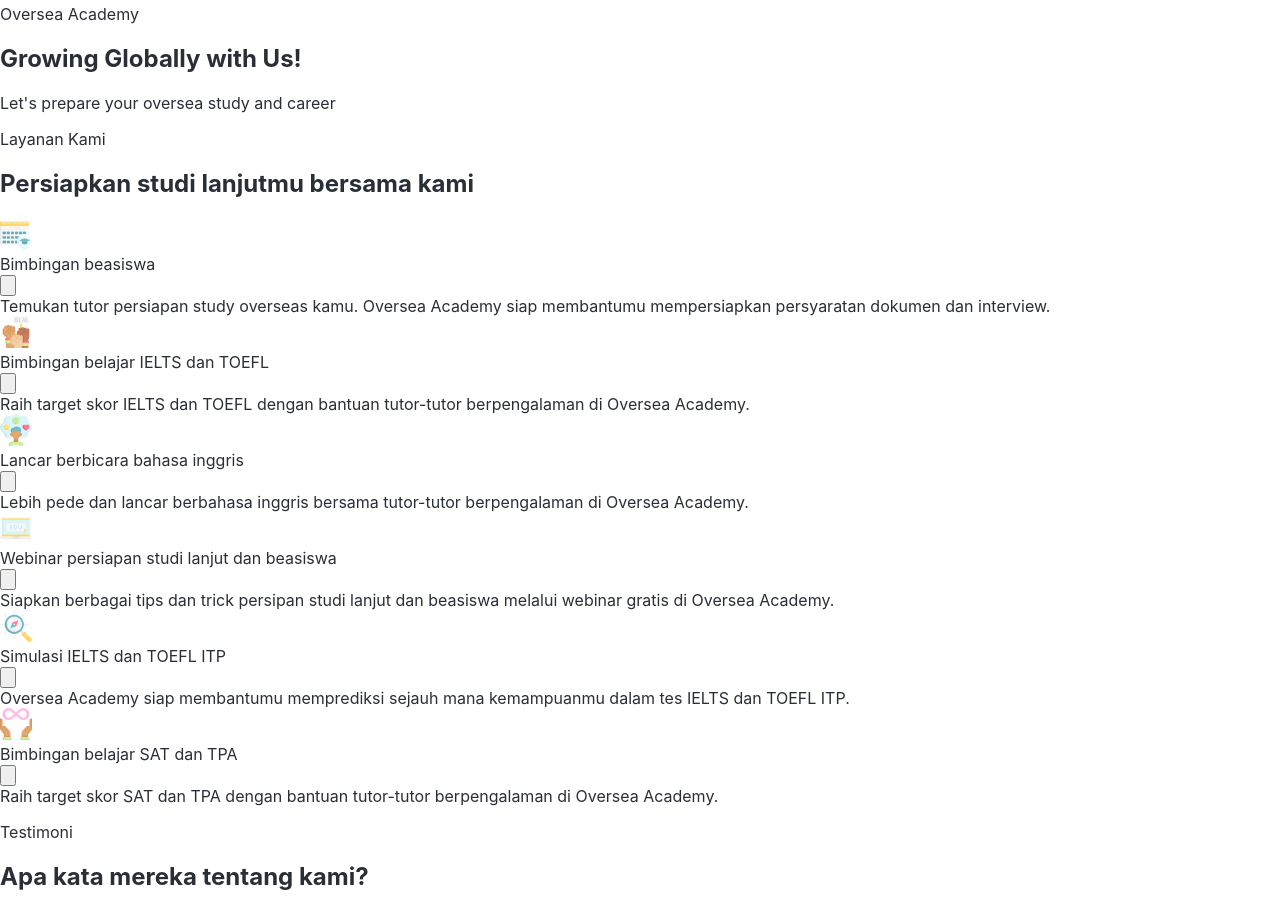
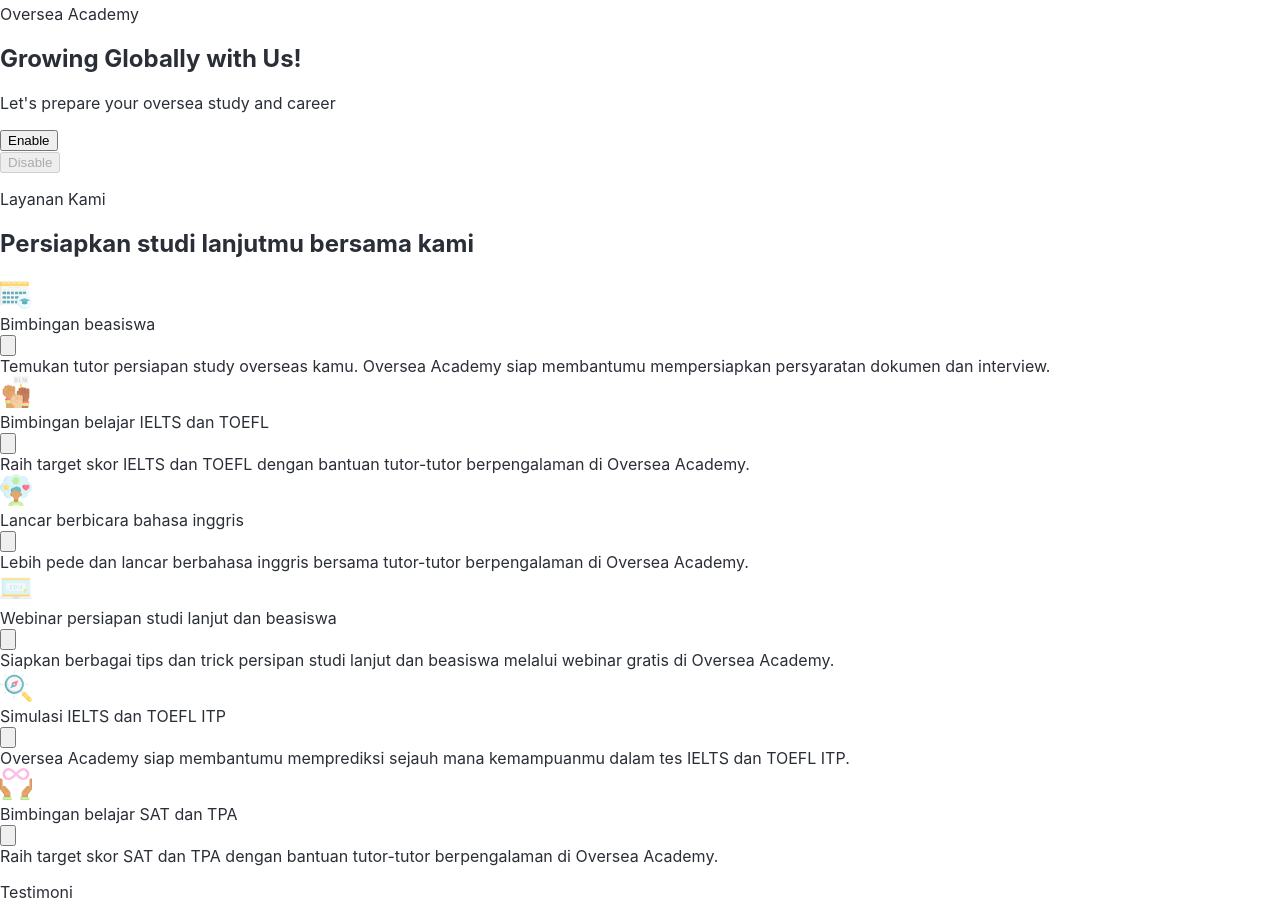
Before and after one commit to oversea-academy/oversea-client, a Next.js app: page / in a window 1280 px wide. Shown: the part 1720-2629 px from the top of the page. Built offline with nearby package versions, Linux system fonts and the light colour scheme; no server answers.

Commit message:
feat: add button component

```diff
--- /dev/null
+++ b/components/Button/index.js
@@ -0,0 +1,19 @@
+const Button = ({ title, isDisabled, onClick }) => (
+    <button
+        className={`
+        py-2 px-6 w-full rounded-full text-base text-primary-content font-medium
+        bg-gradient-to-r from-primary to-accent
+        ${isDisabled
+            ? `cursor-default`
+            : `hover:from-secondary hover:to-accent
+                transition transform hover:scale-105
+                motion-reduce:transition-none motion-reduce:transform-none`
+        }
+        `}
+        disabled={isDisabled}
+        onClick={onClick}>
+        {title}
+    </button>
+    );
+
+    export default Button;
--- a/pages/index.js
+++ b/pages/index.js
@@ -3,6 +3,7 @@
 import styles from '../styles/Home.module.css';
 import ServiceItem from '../components/ServiceItem';
 import TestimoniCard from '../components/TestimoniCard';
+import Button from '../components/Button';
 import React, { useState } from 'react';
 
 export default function Home() {
@@ -60,6 +61,12 @@
     }
   ];
 
+  var btnOnCLick = (e) => {
+    e.preventDefault();
+    alert('Button Clicked');
+  };
+
+
   return (
     <div className={styles.container}>
       <Head>
@@ -86,6 +93,11 @@
             </div>
           </div>
         </section>
+
+        <Button title="Enable" isDisabled={false} onClick={btnOnCLick}/>
+        <div className="mt-2 w-1/2">
+        <Button title="Disable" isDisabled={true} onClick={btnOnCLick}/>
+        </div>
 
         <section id="layanan">
           <div className="w-full">
```
